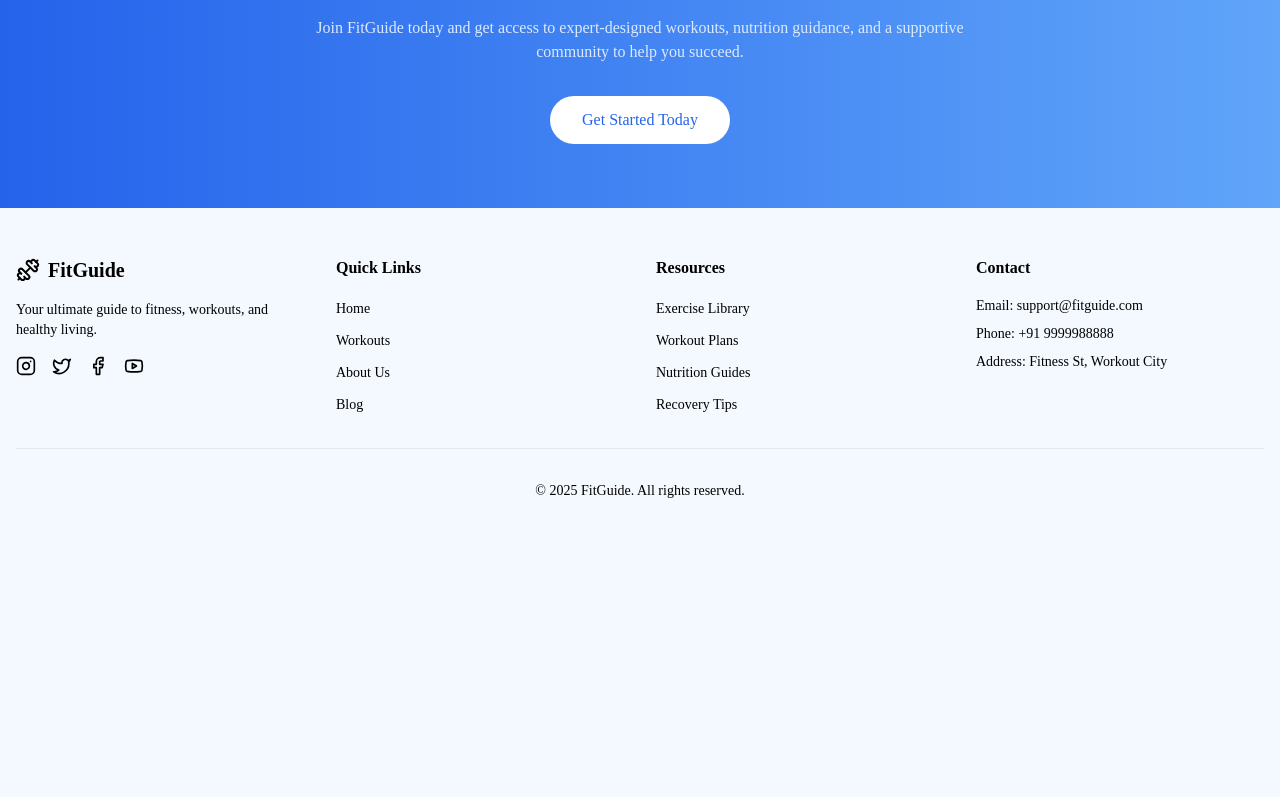
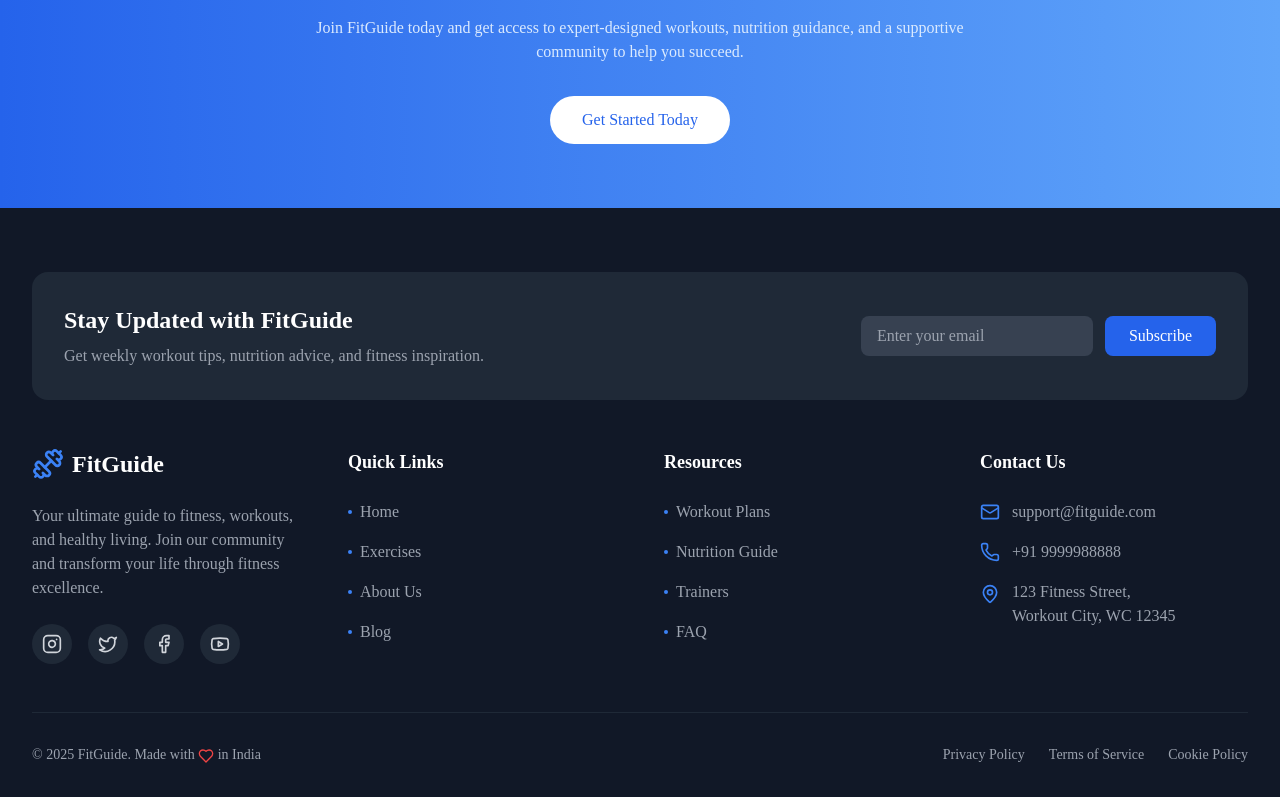
Before and after one commit to TathagatHarsh/exercise-tutorial, a React (Create React App) app: page /about in a window 1280 px wide. Shown: the part 2008-2805 px from the top of the page. Before the commit the page ends 2557 px from the top, so only its background shows below. Built offline with nearby package versions, Linux system fonts and the light colour scheme.

Commit message:
Updated footer

```diff
--- a/src/components/BodyPart.js
+++ b/src/components/BodyPart.js
@@ -1,12 +1,17 @@
 import React from "react";
 
 const BodyPart = ({ item, setBodyPart, bodyPart }) => {
+  const handleClick = () => {
+    setBodyPart(item);
+    const exercisesSection = document.querySelector("#exercises");
+    if (exercisesSection) {
+      exercisesSection.scrollIntoView({ behavior: "smooth" });
+    }
+  };
+
   return (
     <button
-      onClick={() => {
-        setBodyPart(item);
-        window.scrollTo({ top: 1800, behavior: "smooth" });
-      }}
+      onClick={handleClick}
       className={`
         w-full p-6
         rounded-xl
--- a/src/components/Footer.js
+++ b/src/components/Footer.js
@@ -1,6 +1,17 @@
 import { Link } from "react-router-dom";
-import { Dumbbell, Instagram, Twitter, Facebook, Youtube } from "lucide-react";
-import { useEffect } from "react";
+import {
+  Dumbbell,
+  Instagram,
+  Twitter,
+  Facebook,
+  Youtube,
+  Mail,
+  Phone,
+  MapPin,
+  ArrowUp,
+  Heart,
+} from "lucide-react";
+import { useEffect, useState } from "react";
 import { useLocation } from "react-router-dom";
 
 function ScrollToTop() {
@@ -14,7 +25,25 @@ function ScrollToTop() {
 }
 
 export default function Footer() {
+  const [showScrollTop, setShowScrollTop] = useState(false);
+
+  useEffect(() => {
+    const handleScroll = () => {
+      setShowScrollTop(window.scrollY > 300);
+    };
+
+    window.addEventListener("scroll", handleScroll);
+    return () => window.removeEventListener("scroll", handleScroll);
+  }, []);
+
   const handleLinkClick = () => {
+    window.scrollTo({
+      top: 0,
+      behavior: "smooth",
+    });
+  };
+
+  const scrollToTop = () => {
     window.scrollTo({
       top: 0,
       behavior: "smooth",
@@ -24,164 +53,255 @@ export default function Footer() {
   return (
     <>
       <ScrollToTop />
-      <footer className="py-12 bg-muted">
-        <div className="container px-4 mx-auto">
-          <div className="grid grid-cols-1 gap-8 md:grid-cols-4">
-            <div className="space-y-4">
+      <footer className="bg-gray-900 text-gray-300 pt-16 pb-8">
+        <div className="max-w-7xl mx-auto px-4 sm:px-6 lg:px-8">
+          {/* Newsletter Section */}
+          <div className="mb-12 bg-gray-800 rounded-2xl p-8">
+            <div className="md:flex items-center justify-between">
+              <div className="mb-6 md:mb-0">
+                <h3 className="text-2xl font-bold text-white mb-2">
+                  Stay Updated with FitGuide
+                </h3>
+                <p className="text-gray-400">
+                  Get weekly workout tips, nutrition advice, and fitness
+                  inspiration.
+                </p>
+              </div>
+              <div className="flex flex-col sm:flex-row gap-3">
+                <input
+                  type="email"
+                  placeholder="Enter your email"
+                  className="px-4 py-2 rounded-lg bg-gray-700 text-white placeholder-gray-400 focus:outline-none focus:ring-2 focus:ring-blue-500"
+                />
+                <button className="px-6 py-2 bg-blue-600 text-white rounded-lg hover:bg-blue-700 transition-colors">
+                  Subscribe
+                </button>
+              </div>
+            </div>
+          </div>
+
+          {/* Main Footer Content */}
+          <div className="grid grid-cols-1 md:grid-cols-2 lg:grid-cols-4 gap-12 mb-12">
+            {/* Brand Section */}
+            <div className="space-y-6">
               <Link
                 to="/"
                 className="flex items-center space-x-2"
                 onClick={handleLinkClick}
               >
-                <Dumbbell className="w-6 h-6 text-primary" />
-                <span className="text-xl font-bold">FitGuide</span>
+                <Dumbbell className="w-8 h-8 text-blue-500" />
+                <span className="text-2xl font-bold text-white">FitGuide</span>
               </Link>
-              <p className="text-sm text-muted-foreground">
+              <p className="text-gray-400">
                 Your ultimate guide to fitness, workouts, and healthy living.
+                Join our community and transform your life through fitness
+                excellence.
               </p>
               <div className="flex space-x-4">
-                <Link
-                  to="#"
-                  className="text-muted-foreground hover:text-primary"
-                  onClick={handleLinkClick}
+                <a
+                  href="#"
+                  className="w-10 h-10 rounded-full bg-gray-800 flex items-center justify-center hover:bg-blue-600 transition-colors"
                 >
                   <Instagram className="w-5 h-5" />
-                  <span className="sr-only">Instagram</span>
-                </Link>
-                <Link
-                  to="#"
-                  className="text-muted-foreground hover:text-primary"
-                  onClick={handleLinkClick}
+                </a>
+                <a
+                  href="#"
+                  className="w-10 h-10 rounded-full bg-gray-800 flex items-center justify-center hover:bg-blue-400 transition-colors"
                 >
                   <Twitter className="w-5 h-5" />
-                  <span className="sr-only">Twitter</span>
-                </Link>
-                <Link
-                  to="#"
-                  className="text-muted-foreground hover:text-primary"
-                  onClick={handleLinkClick}
+                </a>
+                <a
+                  href="#"
+                  className="w-10 h-10 rounded-full bg-gray-800 flex items-center justify-center hover:bg-blue-800 transition-colors"
                 >
                   <Facebook className="w-5 h-5" />
-                  <span className="sr-only">Facebook</span>
-                </Link>
-                <Link
-                  to="#"
-                  className="text-muted-foreground hover:text-primary"
-                  onClick={handleLinkClick}
+                </a>
+                <a
+                  href="#"
+                  className="w-10 h-10 rounded-full bg-gray-800 flex items-center justify-center hover:bg-red-600 transition-colors"
                 >
                   <Youtube className="w-5 h-5" />
-                  <span className="sr-only">YouTube</span>
-                </Link>
+                </a>
               </div>
             </div>
 
+            {/* Quick Links */}
             <div>
-              <h3 className="mb-4 font-semibold">Quick Links</h3>
-              <ul className="space-y-2">
+              <h3 className="text-lg font-semibold text-white mb-6">
+                Quick Links
+              </h3>
+              <ul className="space-y-4">
                 <li>
                   <Link
                     to="/"
-                    className="text-sm text-muted-foreground hover:text-primary"
+                    className="text-gray-400 hover:text-blue-400 transition-colors flex items-center gap-2"
                     onClick={handleLinkClick}
                   >
+                    <span className="w-1 h-1 bg-blue-500 rounded-full"></span>
                     Home
                   </Link>
                 </li>
                 <li>
                   <Link
-                    to="/workouts"
-                    className="text-sm text-muted-foreground hover:text-primary"
+                    to="/exercises"
+                    className="text-gray-400 hover:text-blue-400 transition-colors flex items-center gap-2"
                     onClick={handleLinkClick}
                   >
-                    Workouts
+                    <span className="w-1 h-1 bg-blue-500 rounded-full"></span>
+                    Exercises
                   </Link>
                 </li>
                 <li>
                   <Link
                     to="/about"
-                    className="text-sm text-muted-foreground hover:text-primary"
+                    className="text-gray-400 hover:text-blue-400 transition-colors flex items-center gap-2"
                     onClick={handleLinkClick}
                   >
+                    <span className="w-1 h-1 bg-blue-500 rounded-full"></span>
                     About Us
                   </Link>
                 </li>
                 <li>
                   <Link
                     to="/blog"
-                    className="text-sm text-muted-foreground hover:text-primary"
+                    className="text-gray-400 hover:text-blue-400 transition-colors flex items-center gap-2"
                     onClick={handleLinkClick}
                   >
+                    <span className="w-1 h-1 bg-blue-500 rounded-full"></span>
                     Blog
                   </Link>
                 </li>
               </ul>
             </div>
 
+            {/* Resources */}
             <div>
-              <h3 className="mb-4 font-semibold">Resources</h3>
-              <ul className="space-y-2">
+              <h3 className="text-lg font-semibold text-white mb-6">
+                Resources
+              </h3>
+              <ul className="space-y-4">
                 <li>
                   <Link
-                    to="/exercises"
-                    className="text-sm text-muted-foreground hover:text-primary"
+                    to="/workout-plans"
+                    className="text-gray-400 hover:text-blue-400 transition-colors flex items-center gap-2"
                     onClick={handleLinkClick}
                   >
-                    Exercise Library
-                  </Link>
-                </li>
-                <li>
-                  <Link
-                    to="/plans"
-                    className="text-sm text-muted-foreground hover:text-primary"
-                    onClick={handleLinkClick}
-                  >
+                    <span className="w-1 h-1 bg-blue-500 rounded-full"></span>
                     Workout Plans
                   </Link>
                 </li>
                 <li>
                   <Link
                     to="/nutrition"
-                    className="text-sm text-muted-foreground hover:text-primary"
+                    className="text-gray-400 hover:text-blue-400 transition-colors flex items-center gap-2"
                     onClick={handleLinkClick}
                   >
-                    Nutrition Guides
+                    <span className="w-1 h-1 bg-blue-500 rounded-full"></span>
+                    Nutrition Guide
                   </Link>
                 </li>
                 <li>
                   <Link
-                    to="/recovery"
-                    className="text-sm text-muted-foreground hover:text-primary"
+                    to="/trainers"
+                    className="text-gray-400 hover:text-blue-400 transition-colors flex items-center gap-2"
                     onClick={handleLinkClick}
                   >
-                    Recovery Tips
+                    <span className="w-1 h-1 bg-blue-500 rounded-full"></span>
+                    Trainers
+                  </Link>
+                </li>
+                <li>
+                  <Link
+                    to="/faq"
+                    className="text-gray-400 hover:text-blue-400 transition-colors flex items-center gap-2"
+                    onClick={handleLinkClick}
+                  >
+                    <span className="w-1 h-1 bg-blue-500 rounded-full"></span>
+                    FAQ
                   </Link>
                 </li>
               </ul>
             </div>
 
+            {/* Contact Info */}
             <div>
-              <h3 className="mb-4 font-semibold">Contact</h3>
-              <ul className="space-y-2">
-                <li className="text-sm text-muted-foreground">
-                  Email: support@fitguide.com
+              <h3 className="text-lg font-semibold text-white mb-6">
+                Contact Us
+              </h3>
+              <ul className="space-y-4">
+                <li className="flex items-center gap-3 text-gray-400">
+                  <Mail className="w-5 h-5 text-blue-500" />
+                  <a
+                    href="mailto:support@fitguide.com"
+                    className="hover:text-blue-400 transition-colors"
+                  >
+                    support@fitguide.com
+                  </a>
                 </li>
-                <li className="text-sm text-muted-foreground">
-                  Phone: +91 9999988888
+                <li className="flex items-center gap-3 text-gray-400">
+                  <Phone className="w-5 h-5 text-blue-500" />
+                  <a
+                    href="tel:+919999988888"
+                    className="hover:text-blue-400 transition-colors"
+                  >
+                    +91 9999988888
+                  </a>
                 </li>
-                <li className="text-sm text-muted-foreground">
-                  Address: Fitness St, Workout City
+                <li className="flex items-start gap-3 text-gray-400">
+                  <MapPin className="w-5 h-5 text-blue-500 mt-1" />
+                  <span>
+                    123 Fitness Street,
+                    <br />
+                    Workout City, WC 12345
+                  </span>
                 </li>
               </ul>
             </div>
           </div>
 
-          <div className="pt-8 mt-8 text-sm text-center border-t text-muted-foreground">
-            <p>
-              &copy; {new Date().getFullYear()} FitGuide. All rights reserved.
-            </p>
+          {/* Bottom Bar */}
+          <div className="pt-8 border-t border-gray-800">
+            <div className="flex flex-col md:flex-row justify-between items-center gap-4">
+              <div className="text-gray-400 text-sm">
+                &copy; {new Date().getFullYear()} FitGuide. Made with{" "}
+                <Heart className="w-4 h-4 inline text-red-500" /> in India
+              </div>
+              <div className="flex items-center gap-6 text-sm text-gray-400">
+                <Link
+                  to="/privacy"
+                  className="hover:text-blue-400 transition-colors"
+                >
+                  Privacy Policy
+                </Link>
+                <Link
+                  to="/terms"
+                  className="hover:text-blue-400 transition-colors"
+                >
+                  Terms of Service
+                </Link>
+                <Link
+                  to="/cookies"
+                  className="hover:text-blue-400 transition-colors"
+                >
+                  Cookie Policy
+                </Link>
+              </div>
+            </div>
           </div>
         </div>
       </footer>
+
+      {/* Scroll to Top Button */}
+      <button
+        onClick={scrollToTop}
+        className={`fixed right-6 bottom-6 p-3 rounded-full bg-blue-600 text-white shadow-lg transition-all duration-300 hover:bg-blue-700 focus:outline-none ${
+          showScrollTop
+            ? "opacity-100 translate-y-0"
+            : "opacity-0 translate-y-10 pointer-events-none"
+        }`}
+      >
+        <ArrowUp className="w-6 h-6" />
+      </button>
     </>
   );
 }
--- a/src/components/HeroBanner.js
+++ b/src/components/HeroBanner.js
@@ -8,7 +8,7 @@ const HeroBanner = () => {
       <div className="absolute inset-0 bg-grid-pattern opacity-5"></div>
 
       {/* Content Container */}
-      <div className="relative max-w-7xl mx-auto px-4 sm:px-6 lg:px-8 pt-20 pb-32 flex flex-col lg:flex-row items-center justify-between">
+      <div className="relative max-w-7xl mx-auto px-4 sm:px-6 lg:px-8 pt-20 pb-16 flex flex-col lg:flex-row items-center justify-between">
         {/* Text Content */}
         <div className="flex-1 max-w-2xl text-center lg:text-left mb-12 lg:mb-0">
           <h1 className="text-5xl lg:text-7xl font-bold text-gray-900 mb-6 leading-tight">
--- a/src/components/SearchExercises.js
+++ b/src/components/SearchExercises.js
@@ -55,7 +55,11 @@ const SearchExercises = ({ setExercises, bodyPart, setBodyPart }) => {
 
           setSearch("");
           setExercises(searchedExercises);
-          window.scrollTo({ top: 1800, behavior: "smooth" });
+
+          const exercisesSection = document.querySelector("#exercises");
+          if (exercisesSection) {
+            exercisesSection.scrollIntoView({ behavior: "smooth" });
+          }
 
           if (searchedExercises.length === 0) {
             setError("No exercises found matching your search");
@@ -79,9 +83,9 @@ const SearchExercises = ({ setExercises, bodyPart, setBodyPart }) => {
   };
 
   return (
-    <div className="min-h-[600px] bg-gradient-to-b from-blue-50 to-white">
-      <div className="flex flex-col items-center px-5 py-12">
-        <div className="text-center mb-12">
+    <div className="bg-gradient-to-b from-blue-50 to-white">
+      <div className="flex flex-col items-center px-5 py-8">
+        <div className="text-center mb-8">
           <h2 className="text-4xl md:text-5xl font-bold text-gray-800 mb-4">
             Awesome Exercises You <br className="hidden md:block" />
             Should Know
```
